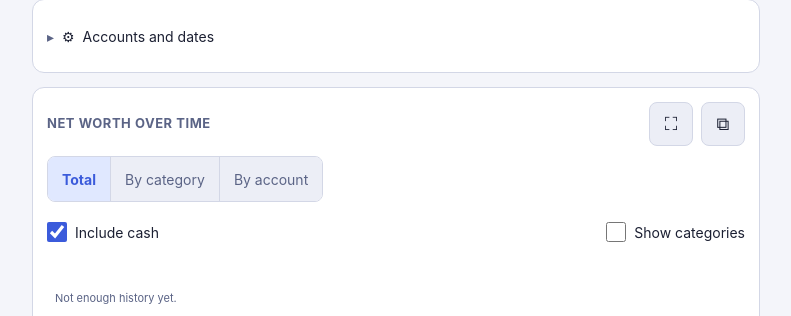
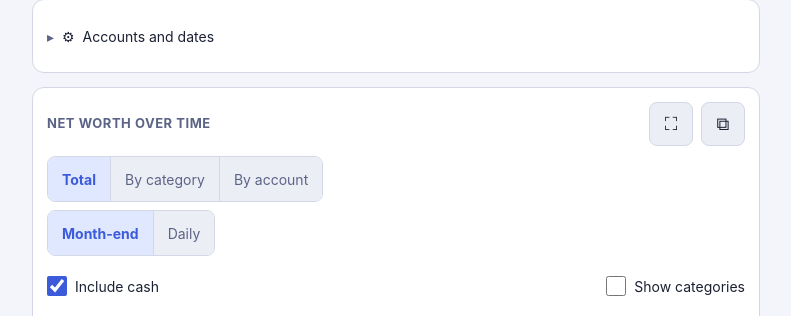
Before and after one commit to casonk/clockwork, a Flask app: page /finances in a window 1280 px wide. Shown: the part 132-448 px from the top of the page, without its empty margins (244-1035 px from the left). Run offline with Flask 3, Linux system fonts and the light colour scheme; some libraries are stand-ins or nearby versions.

Commit message:
feat(finances): daily series toggle for net worth and Schwab accounts

```diff
--- a/web/finances.py
+++ b/web/finances.py
@@ -29,11 +29,12 @@ TIMEOUT_SECONDS = 10
 MONTH = re.compile(r"\d{4}-\d{2}(-\d{2})?")
 ACCOUNT_IDS = re.compile(r"[a-z0-9-]{1,120}(,[a-z0-9-]{1,120}){0,299}")
 FILTERED = {"summary", "networth"}
+HISTORY = re.compile(r"accounts/[a-z0-9-]{1,120}/history")
 
 
 def forwarded_query(rest: str) -> str:
     """The filters the service understands, each validated; anything else is dropped."""
-    if rest not in FILTERED:
+    if rest not in FILTERED and not HISTORY.fullmatch(rest):
         return ""
     pairs = []
     for name, pattern in (
@@ -42,6 +43,7 @@ def forwarded_query(rest: str) -> str:
         ("to", MONTH),
         ("months", re.compile(r"\d{1,3}")),
         ("by", re.compile(r"account")),
+        ("granularity", re.compile(r"daily")),
     ):
         value = request.args.get(name, "")
         if value and pattern.fullmatch(value):
--- a/web/templates/finances.html
+++ b/web/templates/finances.html
@@ -215,6 +215,12 @@
       </div>
     </div>
     <div class="toolbar">
+      <div class="seg" id="gran" role="group" aria-label="Detail level">
+        <button type="button" data-g="month" aria-pressed="true" title="One point per month, from statements">Month-end</button>
+        <button type="button" data-g="day" aria-pressed="false" title="One point per day; Schwab accounts are rebuilt daily from their order history">Daily</button>
+      </div>
+    </div>
+    <div class="toolbar">
       <label class="switch"><input type="checkbox" id="with-cash" checked> Include cash</label>
       <label class="switch" id="cats-switch"><input type="checkbox" id="show-cats"> Show categories</label>
     </div>
@@ -254,7 +260,7 @@
 
   const GROUP_LABELS = {invest: 'Investments', bank: 'Cash', crypt: 'Crypto', cred: 'Credit'};
   const GROUP_ORDER = ['invest', 'bank', 'crypt', 'cred'];
-  const state = {view: 'total', meta: {}, summary: null, all: [], points: [], thresholds: {green: 0.05, red: -0.05}, cats: false, cash: true, open: null,
+  const state = {gran: 'month', view: 'total', meta: {}, summary: null, all: [], points: [], thresholds: {green: 0.05, red: -0.05}, cats: false, cash: true, open: null,
                  mode: 'default', ids: new Set(), from: '', to: '', showOut: false, bounds: {first: '', last: ''}};
   const KEY = 'finances-filter';
   function loadPrefs() {
@@ -403,6 +409,7 @@
     const params = queryParams();
     const nwParams = new URLSearchParams(params);
     if (state.view === 'account') nwParams.set('by', 'account');
+    if (state.gran === 'day') nwParams.set('granularity', 'daily');
     try {
       const [summary, nw] = await Promise.all([api('summary', params), api('networth', nwParams)]);
       state.summary = summary; state.points = nw.points; if (nw.thresholds) state.thresholds = nw.thresholds;
@@ -500,7 +507,10 @@
       const nt = niceTicks(lo, hi, Math.max(3, Math.floor((H - T - B) / 42)));
       const ax = monthAxis(Math.floor(t0), Math.floor(t1), W - L - R).filter((k) => k.ord >= t0 - 0.01);
       const d = pts.map((p, i) => `${i ? 'L' : 'M'}${xo(t[i]).toFixed(1)},${y(p.balance).toFixed(1)}`).join('');
-      const dots = pts.length <= 60 ? pts.map((p, i) => `<circle class="dot sm" cx="${xo(t[i]).toFixed(1)}" cy="${y(p.balance).toFixed(1)}" r="3"/>`).join('') : '';
+      // statements (and API snapshots) get a dot; between them a daily line is rebuilt from orders
+      const hasSource = pts.some((p) => p.source);
+      const dots = pts.map((p, i) => ((hasSource ? p.source === 'actual' : pts.length <= 60)
+        ? `<circle class="dot sm" cx="${xo(t[i]).toFixed(1)}" cy="${y(p.balance).toFixed(1)}" r="3"/>` : '')).join('');
       svg.innerHTML = `${xGrid(ax, xo, T, H, B)}${yGrid(nt, y, L, W, R)}${xLabels(ax, xo, W, H)}<path class="line" d="${d}"/>${dots}<line class="cross" hidden/>`;
       svg._geo = {xo, W};
     };
@@ -511,7 +521,10 @@
       pts.forEach((_, i) => { const dd = Math.abs(g.xo(t[i]) - px); if (dd < bd) { bd = dd; best = i; } });
       const cx = g.xo(t[best]), cross = svg.querySelector('.cross');
       cross.setAttribute('x1', cx); cross.setAttribute('x2', cx); cross.setAttribute('y1', 10); cross.setAttribute('y2', height - 24); cross.removeAttribute('hidden');
-      tip.innerHTML = `<b class="money">${esc(money(pts[best].balance, true))}</b><span class="muted">${esc(dayName(pts[best].as_of))}</span>`;
+      const pt = pts[best];
+      const how = !pt.source ? '' : pt.source === 'actual' ? '<div class="muted">Statement or snapshot</div>'
+        : `<div class="muted">Rebuilt from order history${pt.adjustment ? ' (' + (pt.adjustment < 0 ? '−' : '+') + esc(money(Math.abs(pt.adjustment), true)) + ' to meet statements)' : ''}</div>`;
+      tip.innerHTML = `<b class="money">${esc(money(pt.balance, true))}</b><span class="muted">${esc(dayName(pt.as_of))}</span>${how}`;
       tip.hidden = false;
       const w = tip.offsetWidth, left = (cx / g.W) * wrap.clientWidth;
       tip.style.left = Math.max(0, Math.min(wrap.clientWidth - w, left - w / 2)) + 'px';
@@ -521,12 +534,20 @@
     svg.addEventListener('pointerleave', leave); svg.addEventListener('pointercancel', leave);
     draw();
     if (window.ResizeObserver) new ResizeObserver(draw).observe(wrap);
+    if (pts.some((p) => p.source === 'reconstructed')) {
+      box.insertAdjacentHTML('beforeend', '<div class="hero-sub hist-note">● Statements and API snapshots. The line between them is rebuilt day by day from the order history and adjusted to meet them.</div>');
+    }
   }
 
   /* ---- net worth chart ---- */
+  // A point is a month ("2026-02") or, in daily mode, a day ("2026-02-03").
+  const isDaily = () => state.gran === 'day';
+  const pKey = (p) => (isDaily() && p.date ? p.date : p.month);
+  const pLabel = (key) => (key.length > 7 ? dayName(key) : monthName(key));
+  const pOrd = (key) => (key.length > 7 ? ordFrac(key) : ordOf(key));
   const series = () => {
     const pts = state.points;
-    return pts.map((p) => ({m: p.month, v: state.cash ? p.total_with_cash : p.total, p}));
+    return pts.map((p) => ({m: pKey(p), v: state.cash ? p.total_with_cash : p.total, p}));
   };
 
   const CATS = [
@@ -558,7 +579,8 @@
     svg.style.height = H + 'px';
     svg.setAttribute('viewBox', `0 0 ${W} ${H}`);
     if (data.length < 2) { $('table').innerHTML = ''; $('chart-legend').innerHTML = ''; svg.innerHTML = '<text class="axis-text" x="8" y="40">Not enough history yet.</text>'; return; }
-    const band = Math.max(Math.abs(state.thresholds.green), Math.abs(state.thresholds.red));
+    const daily = isDaily();
+    const band = daily ? 0 : Math.max(Math.abs(state.thresholds.green), Math.abs(state.thresholds.red));
     const vals = data.flatMap((d) => [d.v, d.v - Math.abs(d.v) * band, d.v + Math.abs(d.v) * band]);
     if (state.cats) CATS.forEach((c) => data.forEach((d) => vals.push(d.p[c.k] || 0)));
     let lo = Math.min(...vals), hi = Math.max(...vals);
@@ -575,7 +597,7 @@
     const nt = niceTicks(lo, hi, Math.max(3, Math.floor((H - T - B) / 44)));
     const grid = yGrid(nt, y, L, W, R);
     const zero = lo < 0 && hi > 0 ? `<line class="zero-line" x1="${L}" x2="${W - R}" y1="${y(0)}" y2="${y(0)}"/>` : '';
-    const ords = data.map((d) => ordOf(d.m));
+    const ords = data.map((d) => pOrd(d.m));
     const xo = (o) => L + ((o - ords[0]) * (W - L - R)) / ((ords[ords.length - 1] - ords[0]) || 1);
     const ax = monthAxis(ords[0], ords[ords.length - 1], W - L - R);
     const xl = xLabels(ax, xo, W, H), vgrid = xGrid(ax, xo, T, H, B);
@@ -587,20 +609,21 @@
       cats += labels.map((l) => `<text class="cat-label" x="${W - R + 4}" y="${l.y + 4}">${esc(l.c.label)}</text>`).join('');
     }
     const r = data.length > 60 ? 2.8 : data.length > 30 ? 3.4 : 4.2;
-    const marks = data.map((d, i) => marker(d.p.growth_signal, x(i).toFixed(1), y(d.v).toFixed(1), r)).join('');
-    svg.innerHTML = `${vgrid}${grid}${zero}${xl}<path class="band" d="${upper}${lower}Z"/><path class="area" d="${path}L${x(data.length - 1)},${y(base)}L${x(0)},${y(base)}Z"/>${cats}<path class="line" d="${path}"/>${marks}
+    // the growth signals describe a month's step, so a daily line carries none
+    const marks = daily ? '' : data.map((d, i) => marker(d.p.growth_signal, x(i).toFixed(1), y(d.v).toFixed(1), r)).join('');
+    svg.innerHTML = `${vgrid}${grid}${zero}${xl}${daily ? '' : `<path class="band" d="${upper}${lower}Z"/>`}<path class="area" d="${path}L${x(data.length - 1)},${y(base)}L${x(0)},${y(base)}Z"/>${cats}<path class="line" d="${path}"/>${marks}
       <line class="cross" id="cross" y1="${T}" y2="${H - B}" hidden/><circle class="dot" id="dot" r="5" hidden/>`;
     svg._geo = {x, y, data, W, H, dot: true};
     const g = state.thresholds.green, rd = state.thresholds.red;
     const sw = (inner) => `<svg viewBox="0 0 22 12" aria-hidden="true">${inner}</svg>`;
     $('chart-legend').innerHTML =
-      `<span>${sw(marker('green', 11, 6, 4))} ${esc(pct(g))} or more</span>` +
+      (daily ? '' : `<span>${sw(marker('green', 11, 6, 4))} ${esc(pct(g))} or more</span>` +
       `<span>${sw(marker('yellow', 11, 6, 4))} within ${esc((Math.abs(g) * 100).toFixed(0))}%</span>` +
-      `<span>${sw(marker('red', 11, 6, 4))} ${esc(pct(rd))} or less</span>` +
+      `<span>${sw(marker('red', 11, 6, 4))} ${esc(pct(rd))} or less</span>`) +
       `<span>${sw('<line x1="0" x2="22" y1="6" y2="6" stroke="var(--accent)" stroke-width="2"/>')} Total</span>` +
       (state.cats ? CATS.map((c) => `<span>${sw(`<line x1="0" x2="22" y1="6" y2="6" stroke="${c.stroke}" stroke-width="1.5" stroke-dasharray="${c.dash}"/>`)} ${esc(c.label)}</span>`).join('') : '');
-    $('table').innerHTML = `<table class="data"><tr><th>Month</th><th>Total</th><th>Step</th><th>Invest</th><th>Cash</th><th>Credit</th></tr>` +
-      data.slice().reverse().map((d) => `<tr><td>${esc(monthName(d.m))}</td><td class="money">${esc(money(d.v))}</td><td>${esc(pct(d.p.growth_rate))} ${esc(d.p.growth_signal)}</td><td class="money">${esc(money(d.p.invest))}</td><td class="money">${esc(money(d.p.cash))}</td><td class="money">${esc(money(d.p.cred))}</td></tr>`).join('') + '</table>';
+    $('table').innerHTML = `<table class="data"><tr><th>${daily ? 'Date' : 'Month'}</th><th>Total</th><th>Step</th><th>Invest</th><th>Cash</th><th>Credit</th></tr>` +
+      data.slice().reverse().map((d) => `<tr><td>${esc(pLabel(d.m))}</td><td class="money">${esc(money(d.v))}</td><td>${daily ? '' : esc(pct(d.p.growth_rate)) + ' ' + esc(d.p.growth_signal)}</td><td class="money">${esc(money(d.p.invest))}</td><td class="money">${esc(money(d.p.cash))}</td><td class="money">${esc(money(d.p.cred))}</td></tr>`).join('') + '</table>';
   }
 
   /* ---- stacked views ---- */
@@ -653,7 +676,7 @@
       b.lo.map((v, i) => `L${x(n - 1 - i).toFixed(1)},${y(b.lo[n - 1 - i]).toFixed(1)}`).join('') + 'Z';
     const nt = niceTicks(lo, hi, Math.max(3, Math.floor((H - T - B) / 44)));
     const grid = yGrid(nt, y, L, W, R);
-    const ords = pts.map((p) => ordOf(p.month));
+    const ords = pts.map((p) => pOrd(pKey(p)));
     const xo = (o) => L + ((o - ords[0]) * (W - L - R)) / ((ords[n - 1] - ords[0]) || 1);
     const ax = monthAxis(ords[0], ords[n - 1], W - L - R);
     const xl = xLabels(ax, xo, W, H), vgrid = xGrid(ax, xo, T, H, B);
@@ -664,14 +687,14 @@
       const rows = ser.map((s) => ({s, v: s.vals[i]})).filter((r) => r.v).sort((a, b) => Math.abs(b.v) - Math.abs(a.v));
       const shown = rows.slice(0, 5), more = rows.length - shown.length;
       const total = rows.reduce((t, r) => t + r.v, 0);
-      return `<b class="money">${esc(money(total))}</b><span class="muted">${esc(monthName(pts[i].month))}</span>` +
+      return `<b class="money">${esc(money(total))}</b><span class="muted">${esc(pLabel(pKey(pts[i])))}</span>` +
         shown.map((r) => `<div class="row"><span><i class="sw-box" style="background:${r.s.color}"></i><span class="lg">${esc(r.s.label)}</span></span><span class="money">${esc(money(r.v))}</span></div>`).join('') +
         (more > 0 ? `<div class="row"><span>${more} more</span><span></span></div>` : '');
     };
     svg._geo = {x, y, data: pts, W, H, dot: false, html};
     $('chart-legend').innerHTML = ser.map((s) => `<span title="${esc(s.label)}"><i class="sw-box" style="background:${s.color}"></i><span class="lg">${esc(s.label)}</span></span>`).join('');
-    $('table').innerHTML = `<table class="data"><tr><th>Month</th>${ser.map((s) => `<th>${esc(s.label)}</th>`).join('')}</tr>` +
-      pts.map((p, i) => i).reverse().map((i) => `<tr><td>${esc(monthName(pts[i].month))}</td>${ser.map((s) => `<td class="money">${esc(money(s.vals[i]))}</td>`).join('')}</tr>`).join('') + '</table>';
+    $('table').innerHTML = `<table class="data"><tr><th>${isDaily() ? 'Date' : 'Month'}</th>${ser.map((s) => `<th>${esc(s.label)}</th>`).join('')}</tr>` +
+      pts.map((p, i) => i).reverse().map((i) => `<tr><td>${esc(pLabel(pKey(pts[i])))}</td>${ser.map((s) => `<td class="money">${esc(money(s.vals[i]))}</td>`).join('')}</tr>`).join('') + '</table>';
   }
 
   function wireChart() {
@@ -687,8 +710,8 @@
       cross.setAttribute('x1', cx); cross.setAttribute('x2', cx); cross.removeAttribute('hidden');
       if (g.dot) { dot.setAttribute('cx', cx); dot.setAttribute('cy', g.y(d.v)); dot.removeAttribute('hidden'); }
       const p = d.p || {};
-      tip.innerHTML = g.html ? g.html(best) : `<b class="money">${esc(money(d.v))}</b><span class="muted">${esc(monthName(d.m))}</span>
-        <div class="row"><span>Step</span><span>${esc(pct(p.growth_rate))} · ${esc(SIGNAL_WORD[p.growth_signal] || '')}</span></div>
+      tip.innerHTML = g.html ? g.html(best) : `<b class="money">${esc(money(d.v))}</b><span class="muted">${esc(pLabel(d.m))}</span>
+        ${isDaily() ? '' : `<div class="row"><span>Step</span><span>${esc(pct(p.growth_rate))} · ${esc(SIGNAL_WORD[p.growth_signal] || '')}</span></div>`}
         <div class="row"><span>Investments</span><span class="money">${esc(money(p.invest))}</span></div>
         <div class="row"><span>Cash</span><span class="money">${esc(money(p.cash))}</span></div>
         <div class="row"><span>Credit</span><span class="money">${esc(money(p.cred))}</span></div>`;
@@ -702,6 +725,13 @@
     svg.addEventListener('pointerleave', leave);
     svg.addEventListener('pointercancel', leave);
     $('with-cash').addEventListener('change', (e) => { state.cash = e.target.checked; drawChart(); });
+    $('gran').addEventListener('click', (e) => {
+      const b = e.target.closest('button'); if (!b || b.dataset.g === state.gran) return;
+      state.gran = b.dataset.g;
+      try { localStorage.setItem('finances-gran', state.gran); } catch (err) {}
+      [...$('gran').children].forEach((c) => c.setAttribute('aria-pressed', String(c === b)));
+      refresh();
+    });
     $('view').addEventListener('click', (e) => {
       const b = e.target.closest('button'); if (!b || b.dataset.v === state.view) return;
       state.view = b.dataset.v;
@@ -715,7 +745,7 @@
     $('fs-close').addEventListener('click', closeFs);
     $('ap-close').addEventListener('click', closeFs);
     $('pop-chart').addEventListener('click', () => {
-      popOut(`window=1&card=chart&view=${state.view}&cash=${state.cash ? 1 : 0}&cats=${state.cats ? 1 : 0}`, 'finances-chart');
+      popOut(`window=1&card=chart&view=${state.view}&gran=${state.gran}&cash=${state.cash ? 1 : 0}&cats=${state.cats ? 1 : 0}`, 'finances-chart');
     });
   }
 
@@ -769,7 +799,7 @@
     const box = document.getElementById('detail-' + id);
     if (!box) return;
     try {
-      const pts = (await api(`accounts/${encodeURIComponent(id)}/history`)).points;
+      const pts = (await api(`accounts/${encodeURIComponent(id)}/history`, new URLSearchParams({granularity: 'daily'}))).points;
       if (pts.length < 2) { box.innerHTML = '<span class="muted">Only one statement so far.</span>'; return; }
       mountHistoryChart(box, pts, 160);
     } catch (e) { box.innerHTML = `<span class="error-card">${esc(e.message)}</span>`; }
@@ -804,16 +834,19 @@
     $('ap-title').textContent = a ? short(a.label) : 'Account';
     $('ap-meta').textContent = a ? `${a.institution.toUpperCase()} · ${money(a.balance, true)} as of ${dayName(a.as_of)}` : '';
     try {
-      const pts = (await api(`accounts/${encodeURIComponent(id)}/history`)).points;
+      const pts = (await api(`accounts/${encodeURIComponent(id)}/history`, new URLSearchParams({granularity: 'daily'}))).points;
       if (pts.length < 2) { $('ap-chart').innerHTML = '<span class="muted">Only one statement so far.</span>'; return; }
       mountHistoryChart($('ap-chart'), pts, chartH(320));
-      $('ap-table').innerHTML = '<table class="data"><tr><th>Date</th><th>Balance</th></tr>' + pts.slice().reverse().map((p) => `<tr><td>${esc(dayName(p.as_of))}</td><td class="money">${esc(money(p.balance, true))}</td></tr>`).join('') + '</table>';
+      const audit = pts.some((p) => p.source);
+      $('ap-table').innerHTML = `<table class="data"><tr><th>Date</th><th>Balance</th>${audit ? '<th>Source</th><th>Rebuilt</th><th>Adjustment</th>' : ''}</tr>` + pts.slice().reverse().map((p) => `<tr><td>${esc(dayName(p.as_of))}</td><td class="money">${esc(money(p.balance, true))}</td>${audit ? `<td>${esc(p.source === 'actual' ? 'statement/snapshot' : 'rebuilt')}</td><td class="money">${esc(money(p.raw, true))}</td><td class="money">${esc(money(p.adjustment, true))}</td>` : ''}</tr>`).join('') + '</table>';
     } catch (e) { $('ap-chart').innerHTML = `<span class="error-card">${esc(e.message)}</span>`; }
   }
 
   async function init() {
     loadPrefs();
+    try { if (localStorage.getItem('finances-gran') === 'day') state.gran = 'day'; } catch (err) {}
     if (IS_POPOUT && !QS.get('account')) {
+      if (['month', 'day'].includes(QS.get('gran'))) state.gran = QS.get('gran');
       const v = QS.get('view');
       if (['total', 'category', 'account'].includes(v)) state.view = v;
       state.cash = QS.get('cash') !== '0'; state.cats = QS.get('cats') === '1';
@@ -821,6 +854,7 @@
       [...$('view').children].forEach((c) => c.setAttribute('aria-pressed', String(c.dataset.v === state.view)));
       $('chart-card').classList.add('pop-target');
     }
+    [...$('gran').children].forEach((c) => c.setAttribute('aria-pressed', String(c.dataset.g === state.gran)));
     wireChart(); wireFilters();
     try {
       const [accts, fresh, every] = await Promise.all([api('accounts'), api('freshness'), api('networth')]);
```
Also changed, not shown: tests/test_finances.py (+7 -0 lines), tests/test_finances_ui_smoke.py (+117 -2 lines).
